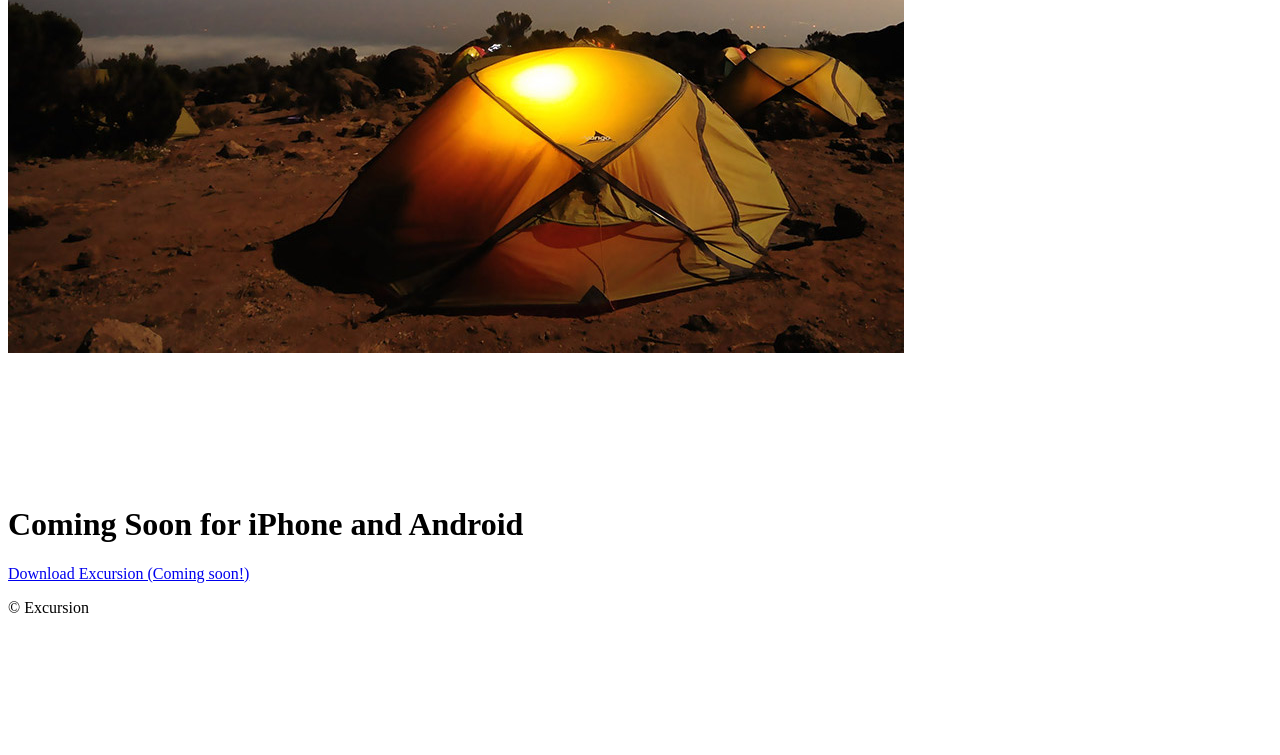
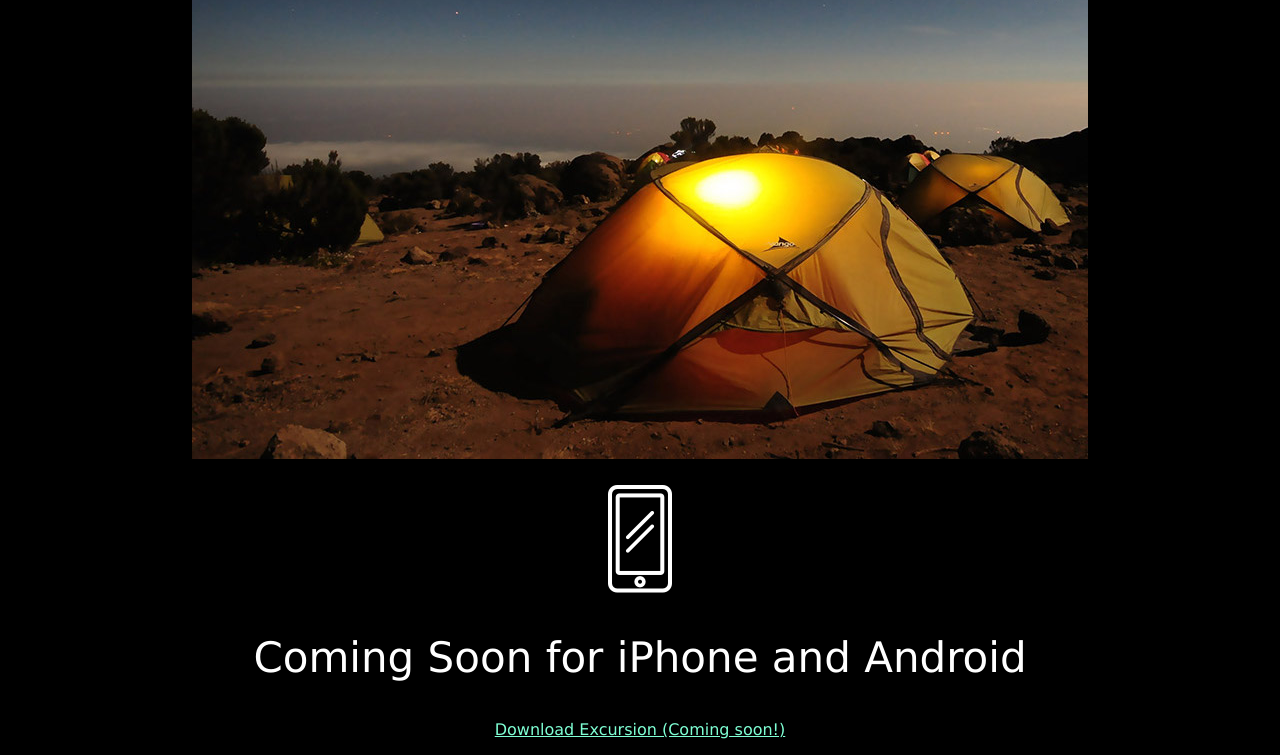
Before and after one commit to heisrmann/excursion, a plain HTML site: page index.html in a window 1280 px wide. Shown: the part 1126-1881 px from the top of the page. Before the commit the page ends 1751 px from the top, so only its background shows below. Drawn offline with Linux system fonts and the light colour scheme.

Commit message:
CSS changes updated

```diff
--- a/index.html
+++ b/index.html
@@ -1,52 +1,48 @@
 <!DOCTYPE html>
 <html>
-  <head>
 
-    <title>Excursion</title>
+<head>
 
-    <link rel="stylesheet" href="./resources/css/style.css" type="text/css">
+  <title>Excursion</title>
 
-  </head>
-  <body>
+  <link rel="stylesheet" href="./resources/css/style.css" type="text/css">
 
-    <h1>Discover hidden places in the world around you</h1>
-    <p>
-      <a href="#" class="product-dl-link">Download Excursion (Coming soon!)</a>
-    </p>
+</head>
 
+<body>
 
-    <video width="404" height="720" autoplay loop>
-      <source src="./resources/videos/excursion.mp4" type="video/mp4">
+  <h1>Discover hidden places in the world around you</h1>
 
-    Your browser does not support the video tag.
-    </video>
+  <p>
+    <a href="#" class="product-dl-link">Download Excursion (Coming soon!)</a>
+  </p>
 
+  <video width="404" height="720" autoplay muted loop>
+    <source src="./resources/videos/excursion.mp4" type="video/mp4"> Your browser does not support the video tag.
+  </video>
 
-    <h1>Your personal travel guide</h1>
+  <h2>Your personal travel guide</h2>
 
-    <p>Excursion remembers places you like, and recommends new points of interest around you.</p>
+  <p>Excursion remembers places you like, and recommends new points of interest around you.</p>
 
+  <p>
+    <img src="./resources/images/camp.jpg" alt="camp">
+  </p>
 
-     <p>
-      <img src="./resources/images/camp.jpg" alt="camp">
-    </p>
-     <p>
-      <img src="./resources/images/phone.png" alt="phone app">
-    </p>
+  <p>
+    <img src="./resources/images/phone.png" alt="phone app">
+  </p>
 
+  <h2>Coming Soon for iPhone and Android</h2>
 
+  <p>
+    <a href="#" class="product-dl-link">Download Excursion (Coming soon!)</a>
+  </p>
 
-<h1>Coming Soon for iPhone and Android</h1>
+  <div id="footer">
+    <p>&copy; Excursion</p>
+  </div>
 
-    <p>
-      <a href="#" class="product-dl-link">Download Excursion (Coming soon!)</a>
-    </p>
+</body>
 
-    <footer>
-      © Excursion
-    </footer>
-
-
-
-  </body>
 </html>
--- a/resources/css/style.css
+++ b/resources/css/style.css
@@ -0,0 +1,30 @@
+body {
+  background-color: black;
+  color: white;
+  font-family: Verdana;
+  text-align: center;
+}
+
+h1 {
+font-size: 50px;
+font-weight: normal;
+}
+
+h2 {
+font-size: 42px;
+font-weight: 300;
+}
+
+p {
+color: gray;
+font-size: 21px;
+}
+
+.product-dl-link {
+  color: aquamarine;
+  font-size: 16px;
+}
+
+#footer p {
+  text-align: right;
+}
```
